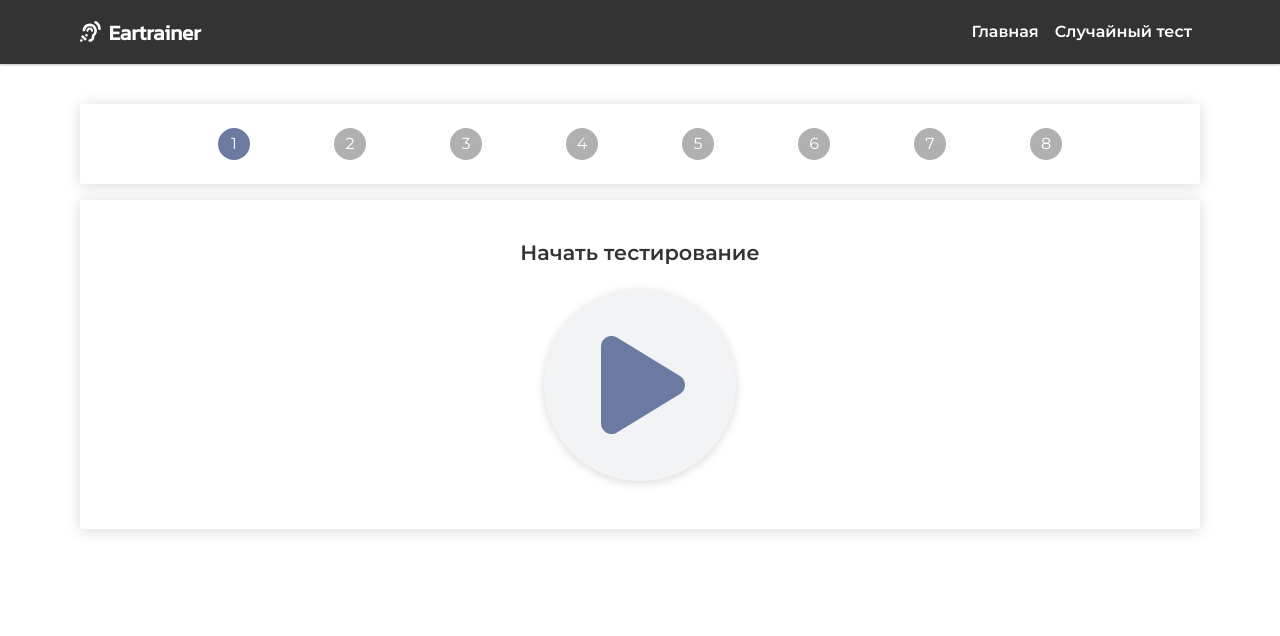
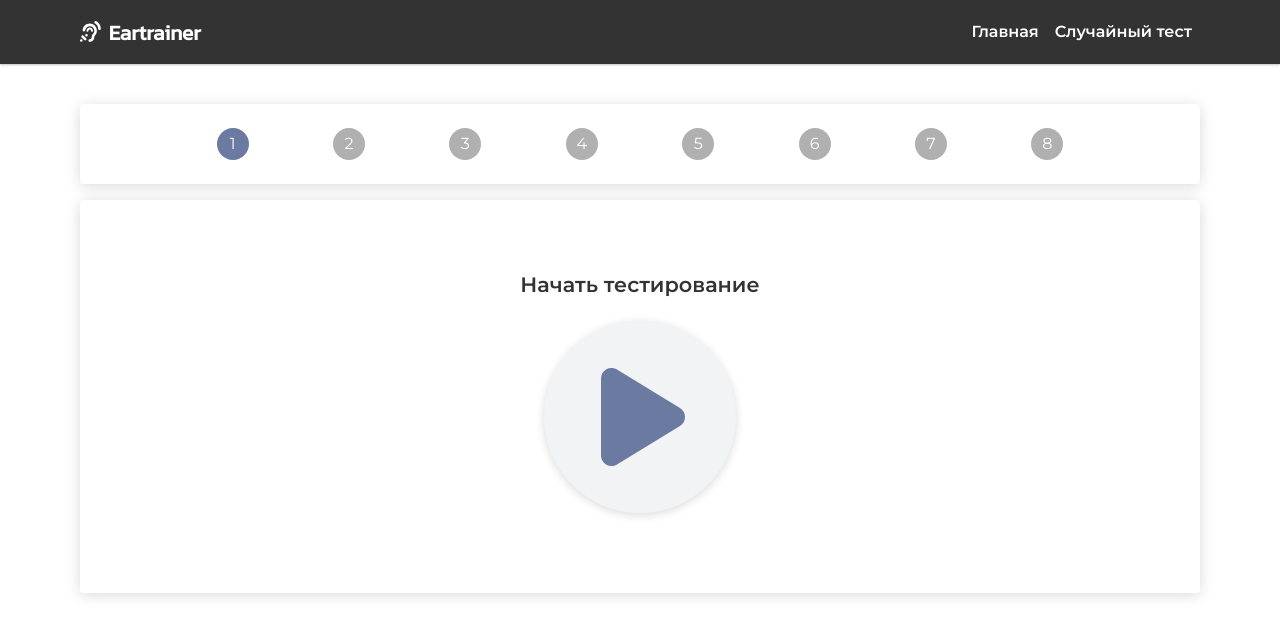
Before and after one commit to Purplejam/eartrainer, a React (Create React App) app: page /current-test/melodic-intervals-1 in a window 1280 px wide. Shown: the top 636 px of the page. Built offline with nearby package versions, Linux system fonts and the light colour scheme.

Commit message:
nav update

```diff
--- a/src/components/CurrentTest.tsx
+++ b/src/components/CurrentTest.tsx
@@ -137,6 +137,7 @@ const AnswersStyle = styled.div`
 `
 
 const PrepareTestStyle = styled.div`
+padding: 2rem 0;
 cursor: pointer;
 color: #6B7AA1;
 text-align: center;
@@ -156,7 +157,7 @@ span {
 	box-shadow: 0px 2px 10px rgba(0, 0, 0, 0.15);
 	transition: all 100ms ease-in;
 	&:hover {
-	box-shadow: 0px 2px 6px rgba(0, 0, 0, 0.15);
+	box-shadow: 0px 3px 15px rgba(0, 0, 0, 0.15);
 	}
 }
 	svg {
--- a/src/components/CurrentTestNav.tsx
+++ b/src/components/CurrentTestNav.tsx
@@ -12,15 +12,30 @@ type currentTestNavType = {
 const ThumbNail = styled.div`
 	box-shadow: 0px 2px 15px rgba(0, 0, 0, 0.15);
 	border-radius: 0.2rem;
-	height: 10vh;
 	margin-bottom: 2vh;
 	display: flex;
 	align-items: center;
 	justify-content: space-around;
-	padding: 0rem 6rem;
+	flex-wrap: wrap;
+	gap: .2rem .2rem;
+	padding: 1.5rem 6rem;
 
-	@media (max-width: 768px) {
-		padding: 0 1rem;
+	@media (max-width: 1060px) {
+		padding: 1rem 3rem;
+	}
+
+	@media (max-width: 1060px) {
+		padding: 1rem 1rem;
+	}
+
+	@media (max-width: 900px) {
+		padding: 1rem 1rem;
+		justify-content: flex-start;
+		align-content: center;
+	}
+
+	@media (max-width: 415px) {
+		padding: .5rem .5rem;
 	}
 `
 const ThumbNailItem = styled.div`
@@ -45,6 +60,7 @@ const ThumbNailItem = styled.div`
 		height: 1.6rem;
 		line-height: 1.6rem;
 		font-size: .7rem;
+		border-radius: 0;
 	}
 `
 
```
Also changed, not shown: src/img/napster-brands.svg (deleted).
